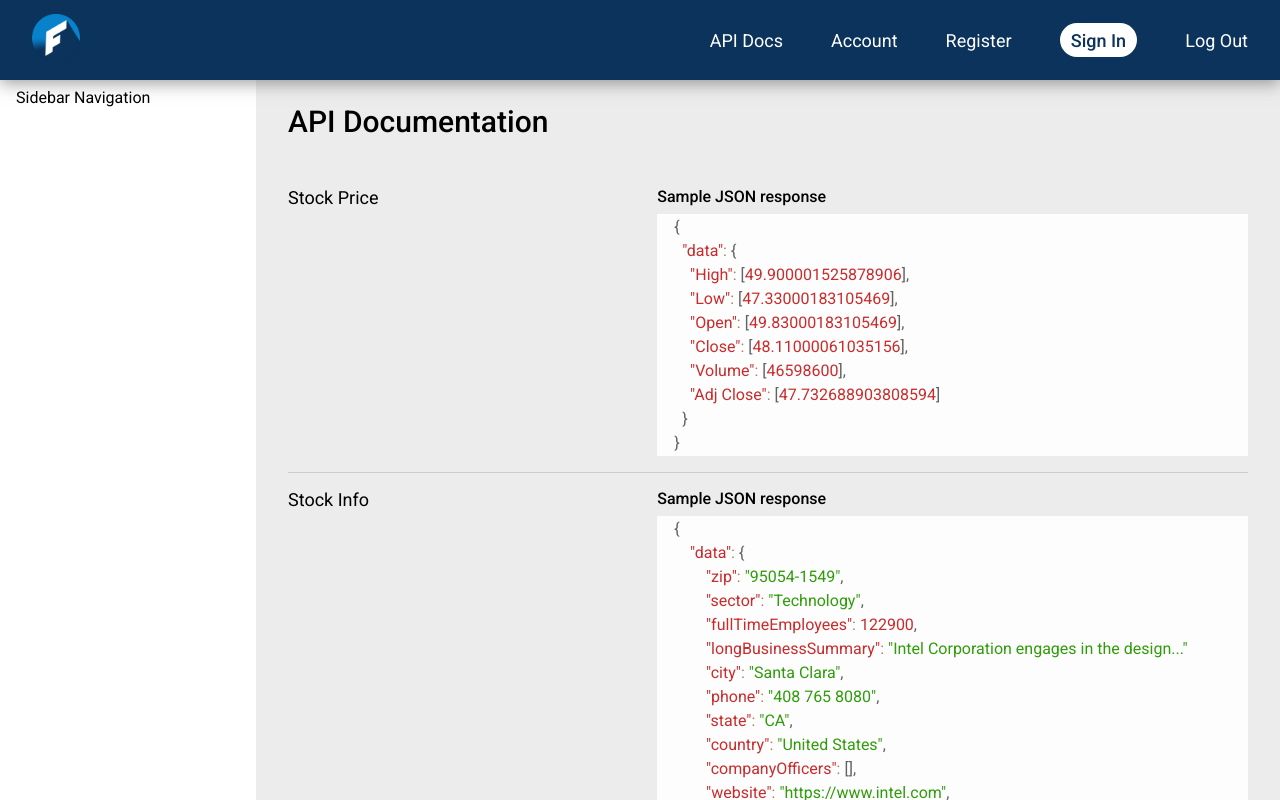
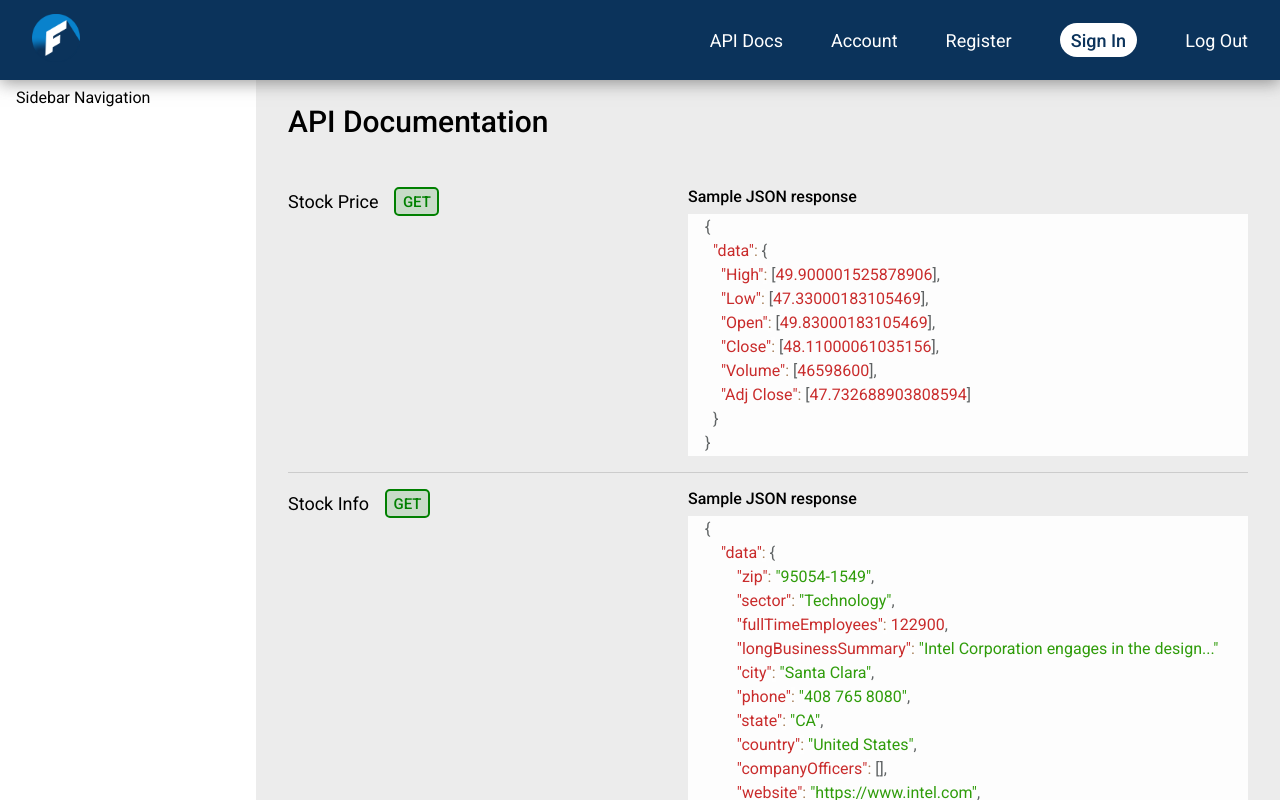
Before and after one commit to dnitecki/finfetch-ui, a React (Create React App) app: page /api in a window 1280 px wide. Built offline with nearby package versions, Linux system fonts and the light colour scheme.

Commit message:
add request types

```diff
--- a/src/apps/finfetch-api/pages/documentation/Documentation.jsx
+++ b/src/apps/finfetch-api/pages/documentation/Documentation.jsx
@@ -21,7 +21,11 @@ export default function Documentation() {
               API Documentation
             </div>
             <div className="documentation-content">
-              <div className="documentation-text">Stock Price</div>
+              <div className="documentation-text">
+                <div className="documentation-content-header-text">
+                  Stock Price <div className="request-type-get">GET</div>
+                </div>
+              </div>
               <div className="documentation-code">
                 <div className="documentation-code-header">
                   Sample JSON response
@@ -37,7 +41,11 @@ export default function Documentation() {
               </div>
             </div>
             <div className="documentation-content">
-              <div className="documentation-text">Stock Info</div>
+              <div className="documentation-text">
+                <div className="documentation-content-header-text">
+                  Stock Info <div className="request-type-get">GET</div>
+                </div>
+              </div>
               <div className="documentation-code">
                 <div className="documentation-code-header">
                   Sample JSON response
@@ -53,7 +61,11 @@ export default function Documentation() {
               </div>
             </div>
             <div className="documentation-content">
-              <div className="documentation-text">Stock News</div>
+              <div className="documentation-text">
+                <div className="documentation-content-header-text">
+                  Stock News <div className="request-type-get">GET</div>
+                </div>
+              </div>
               <div className="documentation-code">
                 <div className="documentation-code-header">
                   Sample JSON response
--- a/src/apps/finfetch-api/pages/documentation/Documentation.scss
+++ b/src/apps/finfetch-api/pages/documentation/Documentation.scss
@@ -78,3 +78,24 @@
   margin-top: 1rem;
   margin-bottom: 2rem;
 }
+.documentation-content-header-text {
+  display: flex;
+  height: fit-content;
+  width: 25rem;
+  align-items: center;
+  font-size: 18px;
+  column-gap: 1rem;
+}
+.request-type-get {
+  display: flex;
+  justify-content: center;
+  align-items: center;
+  border: solid 2px rgb(0, 128, 0);
+  height: fit-content;
+  padding: 0.2rem 0.4rem 0.2rem 0.4rem;
+  border-radius: 5px;
+  font-size: 15px;
+  background-color: rgba(0, 128, 0, 0.15);
+  font-weight: 500;
+  color: rgb(0, 128, 0);
+}
```
